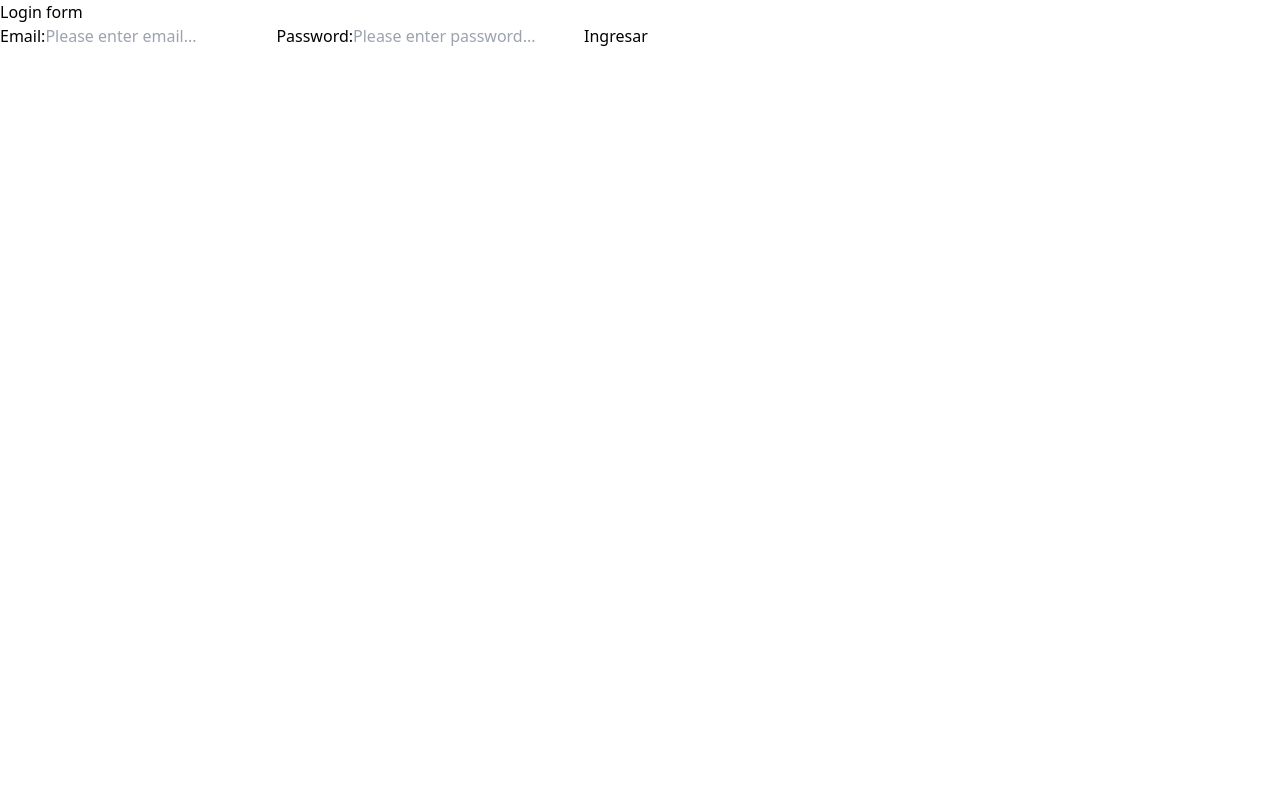
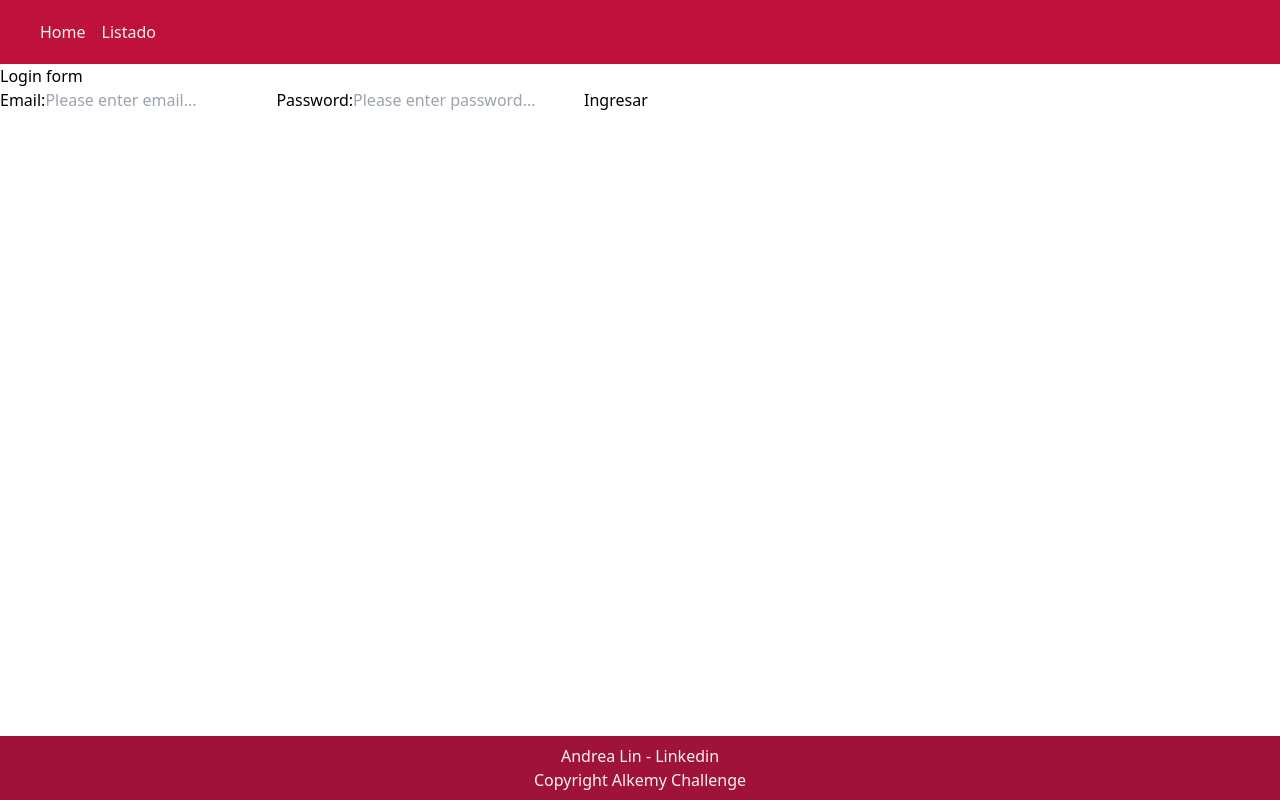
Before and after one commit to Moonriz-ar/movie-webapp, a React (Create React App) app: page / in a window 1280 px wide. Built offline with nearby package versions, Linux system fonts and the light colour scheme.

Commit message:
added header and footer component, added style

```diff
--- a/src/App.js
+++ b/src/App.js
@@ -3,15 +3,21 @@ import { Routes, Route } from "react-router-dom";
 import Login from "./componentes/Login";
 import Listado from "./componentes/Listado";
 import Detalle from "./componentes/Detalle";
+import Header from "./componentes/Header";
+import Footer from "./componentes/Footer";
 
 function App() {
   return (
-    <div id="app">
-      <Routes>
-        <Route path="/" element={<Login />} end />
-        <Route path="/listado" element={<Listado />} />
-        <Route path="/detalle" element={<Detalle />} />
-      </Routes>
+    <div id="app" className="h-screen flex flex-col justify-between">
+      <Header />
+      <div className="flex-auto mb-auto">
+        <Routes>
+          <Route path="/" element={<Login />} end />
+          <Route path="/listado" element={<Listado />} />
+          <Route path="/detalle" element={<Detalle />} />
+        </Routes>
+      </div>
+      <Footer />
     </div>
   );
 }
--- /dev/null
+++ b/src/componentes/Footer.js
@@ -0,0 +1,18 @@
+function Footer() {
+  return (
+    <footer className="p-2 bg-rose-800 text-rose-50 text-center">
+      <nav>
+        <ul className="flex flex-col">
+          <li>
+            <a href="https://www.linkedin.com/in/andrealinar/">
+              Andrea Lin - Linkedin
+            </a>
+          </li>
+        </ul>
+      </nav>
+      <p>Copyright Alkemy Challenge</p>
+    </footer>
+  );
+}
+
+export default Footer;
--- /dev/null
+++ b/src/componentes/Header.js
@@ -0,0 +1,20 @@
+import { Link } from "react-router-dom";
+
+function Header() {
+  return (
+    <header className="py-5 px-10 bg-rose-700 text-rose-50">
+      <nav>
+        <ul className="flex space-x-4">
+          <li>
+            <Link to="/">Home</Link>
+          </li>
+          <li>
+            <Link to="/listado">Listado</Link>
+          </li>
+        </ul>
+      </nav>
+    </header>
+  );
+}
+
+export default Header;
--- a/src/componentes/Listado.js
+++ b/src/componentes/Listado.js
@@ -26,15 +26,15 @@ function Listado() {
   }, [setMoviesList]);
 
   return (
-    <>
+    <section className="max-w-lg md:max-w-6xl p-10 mx-auto">
       {!token && <Navigate replace to="/" />}
-      <h2>Este es el componente de listado</h2>
-      <section className="grid grid-cols-4 gap-4">
+      <h2 className="pb-5 text-xl">Movies list</h2>
+      <section className="grid xs:grid-cols-1 md:grid-cols-4 gap-5">
         {moviesList.map((movie) => {
           return <MovieListCard movie={movie} key={movie.id} />;
         })}
       </section>
-    </>
+    </section>
   );
 }
 
--- a/src/componentes/MovieListCard.js
+++ b/src/componentes/MovieListCard.js
@@ -2,21 +2,21 @@ import { Link } from "react-router-dom";
 
 function MovieListCard({ movie }) {
   return (
-    <div className="bg-white rounded-lg border shadow-md max-w-xs md:max-w-none overflow-hidden">
+    <div className="bg-white border-gray-100 rounded-lg border shadow max-w-xs md:max-w-none overflow-hidden flex flex-col">
       <img
         className="h-56 lg:h-60 w-full object-cover"
         src={`https://image.tmdb.org/t/p/original${movie.poster_path}`}
         alt={`${movie.original_title} poster`}
       />
       <div className="p-3">
-        <span className="text-sm text-primary">{movie.release_date}</span>
-        <h3 className="font-semibold text-xl leading-6 text-gray-700 my-2">
-          {movie.title}
-        </h3>
-        <p className="paragraph-normal text-gray-600">
+        <span className="text-sm text-gray-400">{movie.release_date}</span>
+        <h3 className="font-bold text-2xl my-2">{movie.title}</h3>
+        <p className="paragraph-normal text-gray-400">
           {`${movie.overview.substring(0, 150)}...`}
         </p>
-        <Link className="mt-3 block" to={`/detalle?movieID=${movie.id}`}>
+      </div>
+      <div className="bg-rose-700 text-rose-50 py-2 px-4 rounded-lg text-left mt-auto">
+        <Link className="p-2" to={`/detalle?movieID=${movie.id}`}>
           View details
         </Link>
       </div>
```
